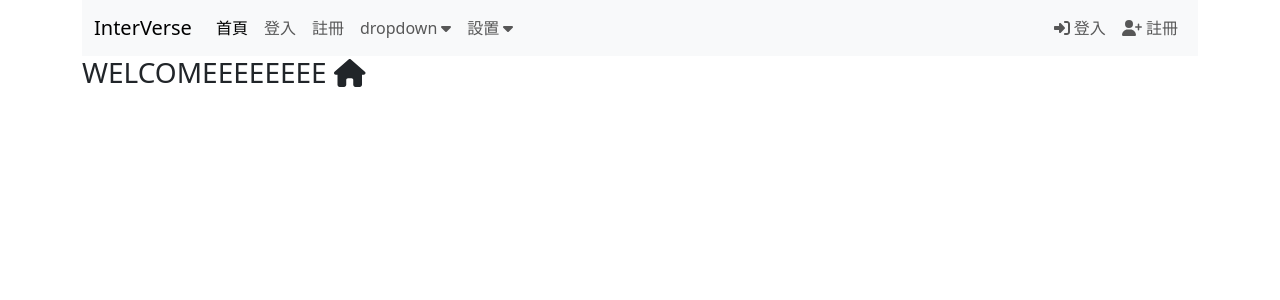
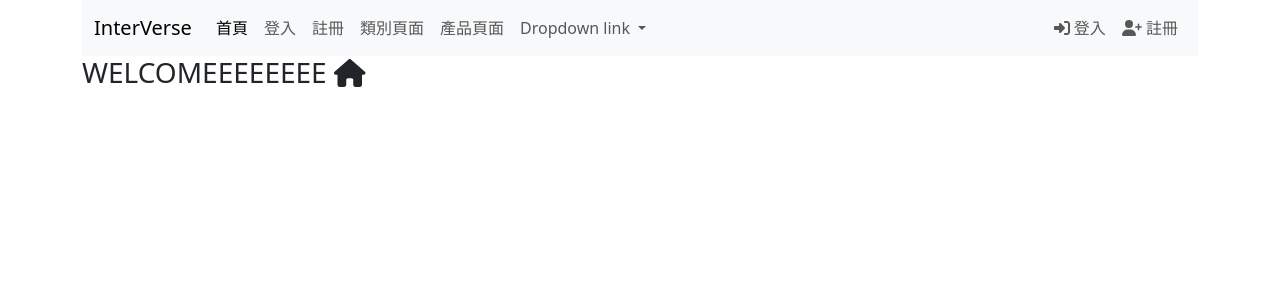
Before and after one commit to Mason0112/Inrerverse-front, a Vue app: page / in a window 1280 px wide. Shown: the top 300 px of the page. Built offline with nearby package versions, Linux system fonts and the light colour scheme; what @vueform/vueform would draw is missing.

Commit message:
合併後成功

```diff
--- a/src/App.vue
+++ b/src/App.vue
@@ -1,7 +1,7 @@
 <template>
     <div>
-      <!-- <navbar></navbar> -->
-      <navbarTest></navbarTest>
+      <navbar></navbar>
+      <!-- <navbarTest></navbarTest> -->
 
     </div>
     <RouterView></RouterView>
```
Also changed, not shown: src/router/router.js (+6 -1 lines).
